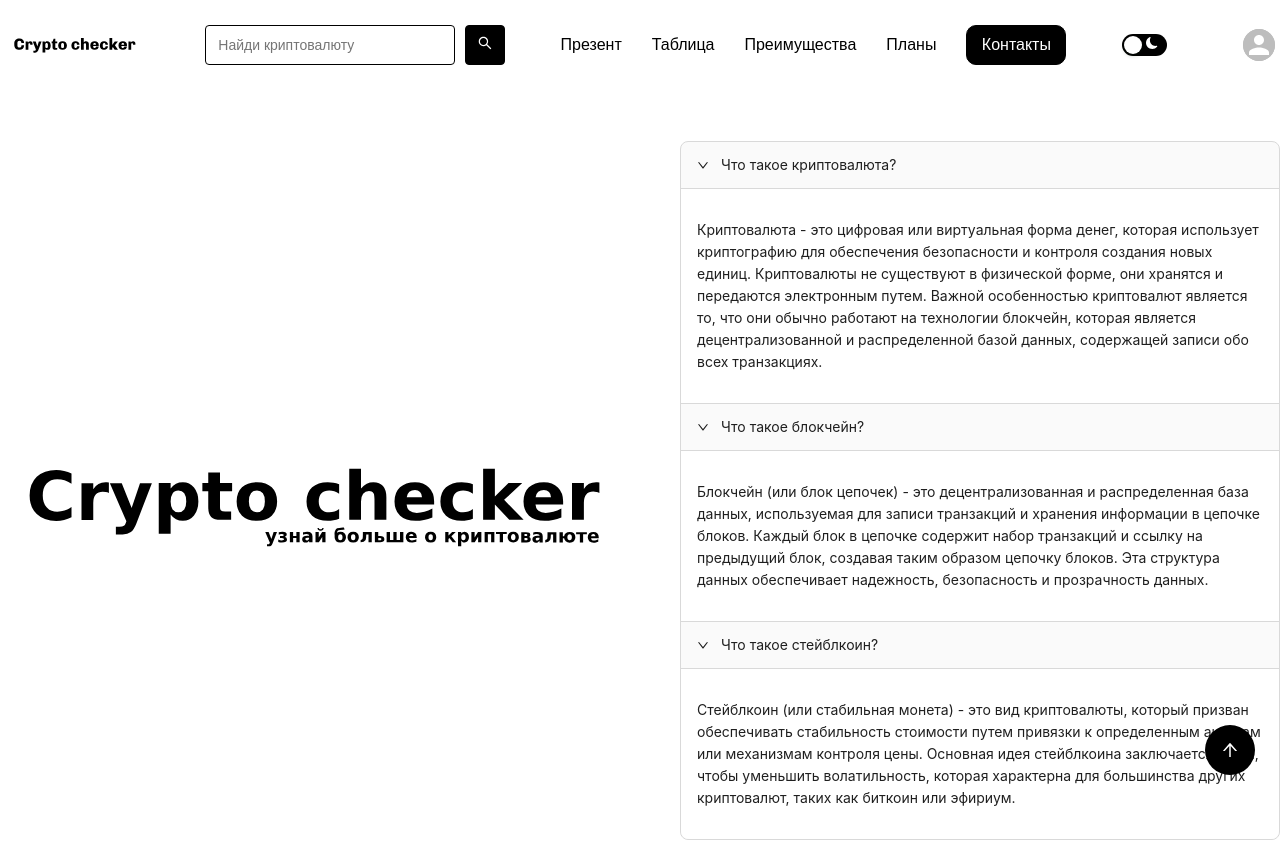
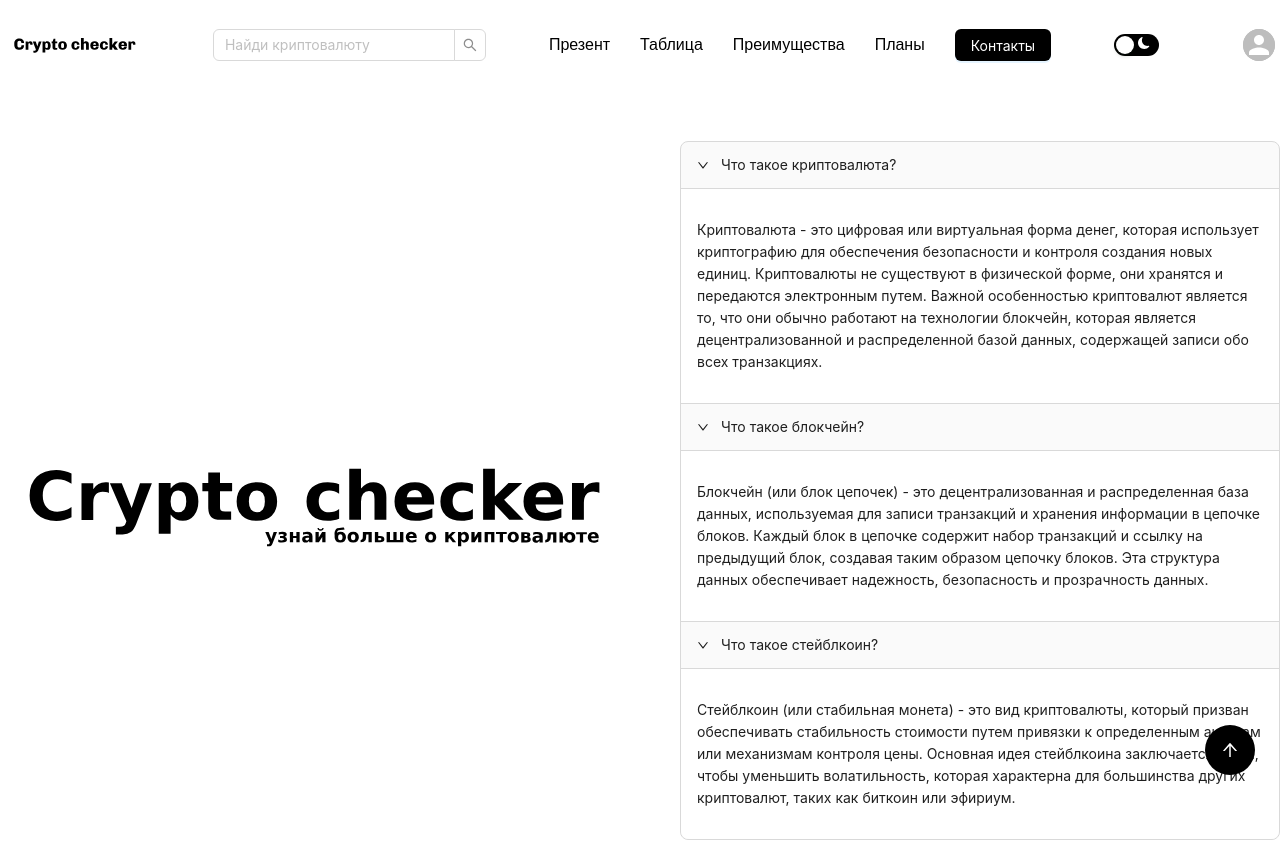
Before and after one commit to iewher/crypto-checker, a React (Create React App) app: page / in a window 1280 px wide. Shown: the top 842 px of the page. Built offline with nearby package versions, Linux system fonts and the light colour scheme; no server answers.

Commit message:
deleted stats/changed search/button in header

```diff
--- a/package.json
+++ b/package.json
@@ -52,6 +52,9 @@
     ]
   },
   "devDependencies": {
-    "gh-pages": "^6.0.0"
+    "gh-pages": "^6.0.0",
+    "postcss": "^8.4.31",
+    "postcss-preset-mantine": "^1.7.0",
+    "postcss-simple-vars": "^7.0.1"
   }
 }
--- a/src/components/header/header.jsx
+++ b/src/components/header/header.jsx
@@ -6,6 +6,7 @@ import logo from "../../svg/logo-header.svg";
 import logo_dark from "../../svg/logo-header-dark.svg";
 import ButtonTheme from "../button-theme/button-theme";
 import UserMenu from "../user-menu/user-menu";
+import { Button } from "antd";
 
 function Header() {
   const [isLightTheme, setIsLightTheme] = useState(true);
@@ -27,7 +28,7 @@ function Header() {
           <a href="#plus">Преимущества</a>
           <a href="#plans">Планы</a>
           <Link to="contacts">
-            <button>Контакты</button>
+            <Button type="primary">Контакты</Button>
           </Link>
         </div>
         <ButtonTheme
--- a/src/components/main/main-components/stats.jsx
+++ /dev/null
@@ -1,39 +0,0 @@
-import React from "react";
-import { ArrowDownOutlined, ArrowUpOutlined } from "@ant-design/icons";
-import { Card, Col, Row, Statistic } from "antd";
-
-export default function Stats() {
-  return (
-    <div className="main-container__stats">
-      <h1>Статистика</h1>
-      <div className="stats">
-        <Row gutter={16}>
-          <Col span={12}>
-            <Card bordered={false}>
-              <Statistic
-                title="Active"
-                value={11.28}
-                precision={2}
-                valueStyle={{ color: "#3f8600" }}
-                prefix={<ArrowUpOutlined />}
-                suffix="%"
-              />
-            </Card>
-          </Col>
-          <Col span={12}>
-            <Card bordered={false}>
-              <Statistic
-                title="Idle"
-                value={9.3}
-                precision={2}
-                valueStyle={{ color: "#cf1322" }}
-                prefix={<ArrowDownOutlined />}
-                suffix="%"
-              />
-            </Card>
-          </Col>
-        </Row>
-      </div>
-    </div>
-  );
-}
--- a/src/components/main/main.jsx
+++ b/src/components/main/main.jsx
@@ -8,7 +8,6 @@ import Plans from "./main-components/plans";
 import TableMain from "./main-components/table";
 import StepsMain from "./main-components/steps";
 import SliderMain from "./main-components/slider";
-import Stats from "./main-components/stats";
 
 function Main() {
   return (
@@ -21,7 +20,6 @@ function Main() {
           <StepsMain />
           <SliderMain />
           <Plans />
-          <Stats />
         </div>
         <ButtonUp />
       </div>
--- a/src/components/search/search.jsx
+++ b/src/components/search/search.jsx
@@ -1,11 +1,15 @@
 import React, { useEffect, useState } from "react";
 import { AiOutlineSearch } from "react-icons/ai";
 import PageSearch from "./search-page";
+import { AudioOutlined } from "@ant-design/icons";
+import { Input, Space } from "antd";
 
 export default function Search() {
   const [value, setValue] = useState("");
   const [data, setData] = useState([]);
   const [check, setCheck] = useState(false);
+
+  const { Search } = Input;
 
   const handleInputChange = (event) => {
     setValue(event.target.value);
@@ -36,15 +40,12 @@ export default function Search() {
 
   return (
     <div className="header__search">
-      <input
-        type="search"
+      <Search
         placeholder="Найди криптовалюту"
         value={value}
         onChange={handleInputChange}
+        onSearch={handleSearch}
       />
-      <button onClick={handleSearch}>
-        <AiOutlineSearch />
-      </button>
       {check && <PageSearch data={data} onClose={handleClose} />}
     </div>
   );
--- a/src/scss/header/header.scss
+++ b/src/scss/header/header.scss
@@ -43,38 +43,6 @@
   &__search {
     display: flex;
     align-items: center;
-    gap: 10px;
-
-    input {
-      height: 40px;
-      width: 250px;
-      border-radius: 4px;
-      border: 1px solid black;
-      text-indent: 10px;
-      font-size: 14px;
-      transition: 0.3s;
-
-      &:hover {
-        transform: scale(1.03);
-      }
-    }
-
-    button {
-      border-radius: 4px;
-      height: 40px;
-      width: 40px;
-      border: 1px solid black;
-      font-size: 16px;
-      color: white;
-      background: black;
-      transition: 0.3s;
-
-      &:hover {
-        background: white;
-        color: black;
-        transform: scale(1.03);
-      }
-    }
   }
 
   &__menu {
@@ -94,21 +62,8 @@
     }
 
     button {
-      height: 40px;
-      width: 100px;
-      border-radius: 10px;
-      border: 1px solid black;
+      background-color: black;
       color: white;
-      font-size: 16px;
-      background-color: black;
-      transition: 0.3s;
-
-      &:hover {
-        transform: scale(1.03);
-        background-color: white;
-        color: black;
-        border: 1px solid black;
-      }
     }
   }
 }
```
Also changed, not shown: 1 other file (tests, documents, lock files or other folders).
